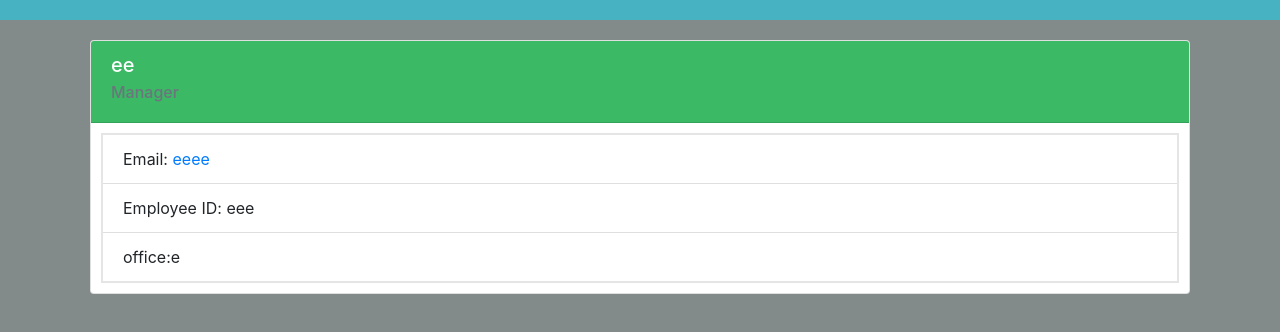
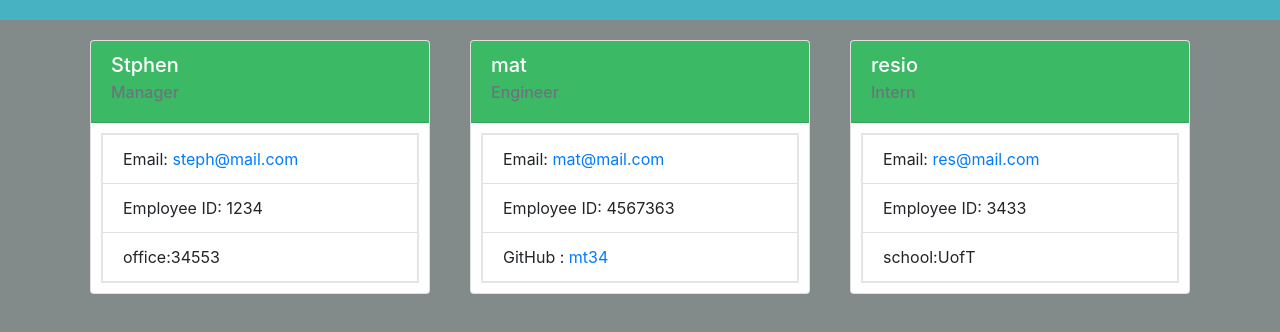
Before and after one commit to Shaleens1994/UTOR-CBTCMP-HOMEWORK9, a website: page dist/index.html in a window 1280 px wide. Shown: the part 108-440 px from the top of the page. Drawn offline with nearby package versions, Linux system fonts and the light colour scheme.

Commit message:
final updates

```diff
--- a/dist/index.html
+++ b/dist/index.html
@@ -27,13 +27,39 @@
 
          <div class="card col" style="width: 18rem;">
          <div class="card-body card-header">
-             <h5 class="card-title">ee</h5>
+             <h5 class="card-title">Stphen</h5>
              <h6 class="card-subtitle mb-2 text-muted">Manager</h6>
          </div>
          <ul class="list-group list-group-flush">
-             <li class="list-group-item">Email: <a href=mailto:eeee>eeee</a></li>
-             <li class="list-group-item">Employee ID: eee</li>
-             <li class="list-group-item"> office:e</li>
+             <li class="list-group-item">Email: <a href=mailto:steph@mail.com>steph@mail.com</a></li>
+             <li class="list-group-item">Employee ID: 1234</li>
+             <li class="list-group-item"> office:34553</li>
+
+
+         </ul>
+         </div>
+         <div class="card col" style="width: 18rem;">
+         <div class="card-body card-header">
+             <h5 class="card-title">mat</h5>
+             <h6 class="card-subtitle mb-2 text-muted">Engineer</h6>
+         </div>
+         <ul class="list-group list-group-flush">
+             <li class="list-group-item">Email: <a href=mailto:mat@mail.com>mat@mail.com</a></li>
+             <li class="list-group-item">Employee ID: 4567363</li>
+             <li class="list-group-item"> GitHub : <a href = 'https://www.github.com/mt34'> mt34</a></li>
+
+
+         </ul>
+         </div>
+         <div class="card col" style="width: 18rem;">
+         <div class="card-body card-header">
+             <h5 class="card-title">resio</h5>
+             <h6 class="card-subtitle mb-2 text-muted">Intern</h6>
+         </div>
+         <ul class="list-group list-group-flush">
+             <li class="list-group-item">Email: <a href=mailto:res@mail.com>res@mail.com</a></li>
+             <li class="list-group-item">Employee ID: 3433</li>
+             <li class="list-group-item"> school:UofT</li>
 
 
          </ul>
```
